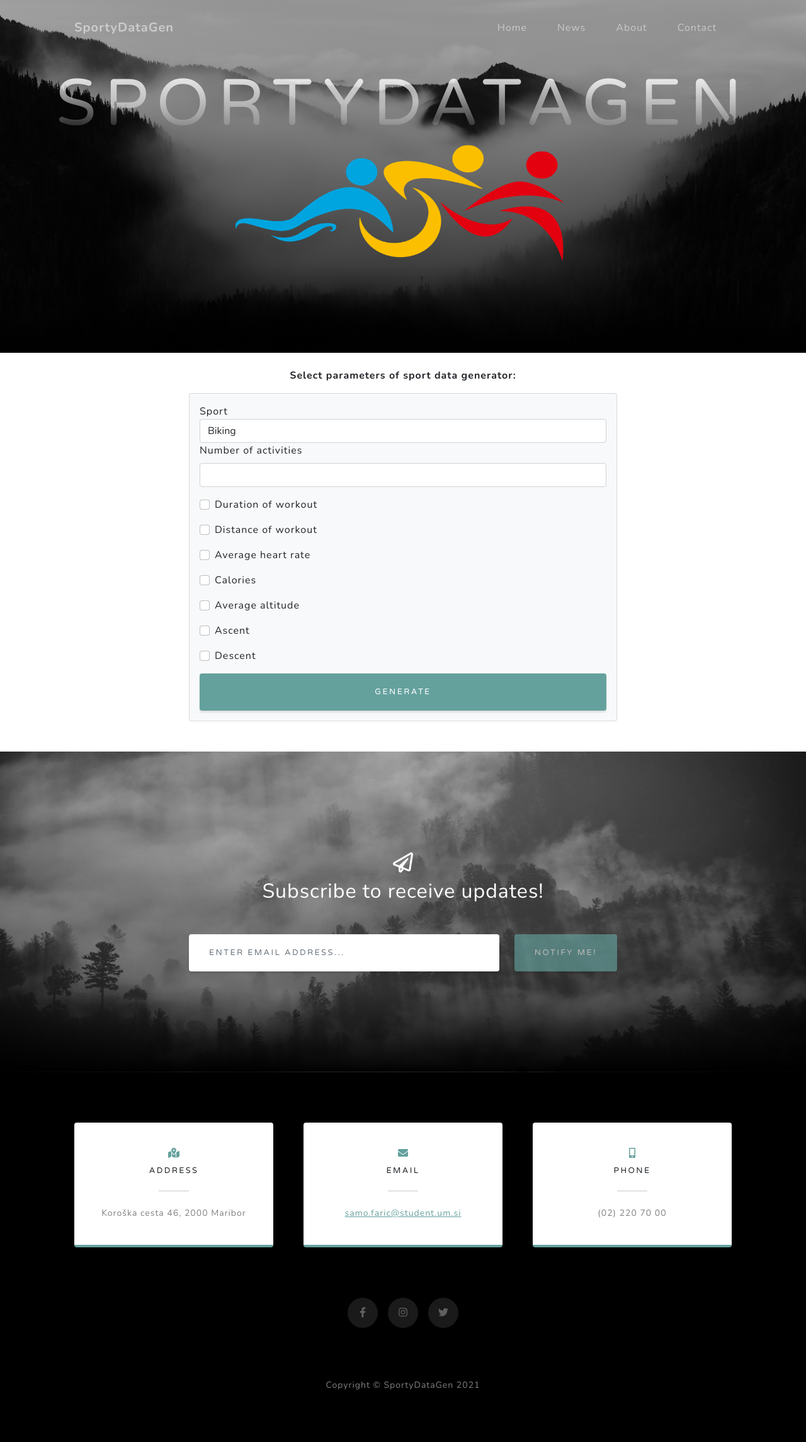
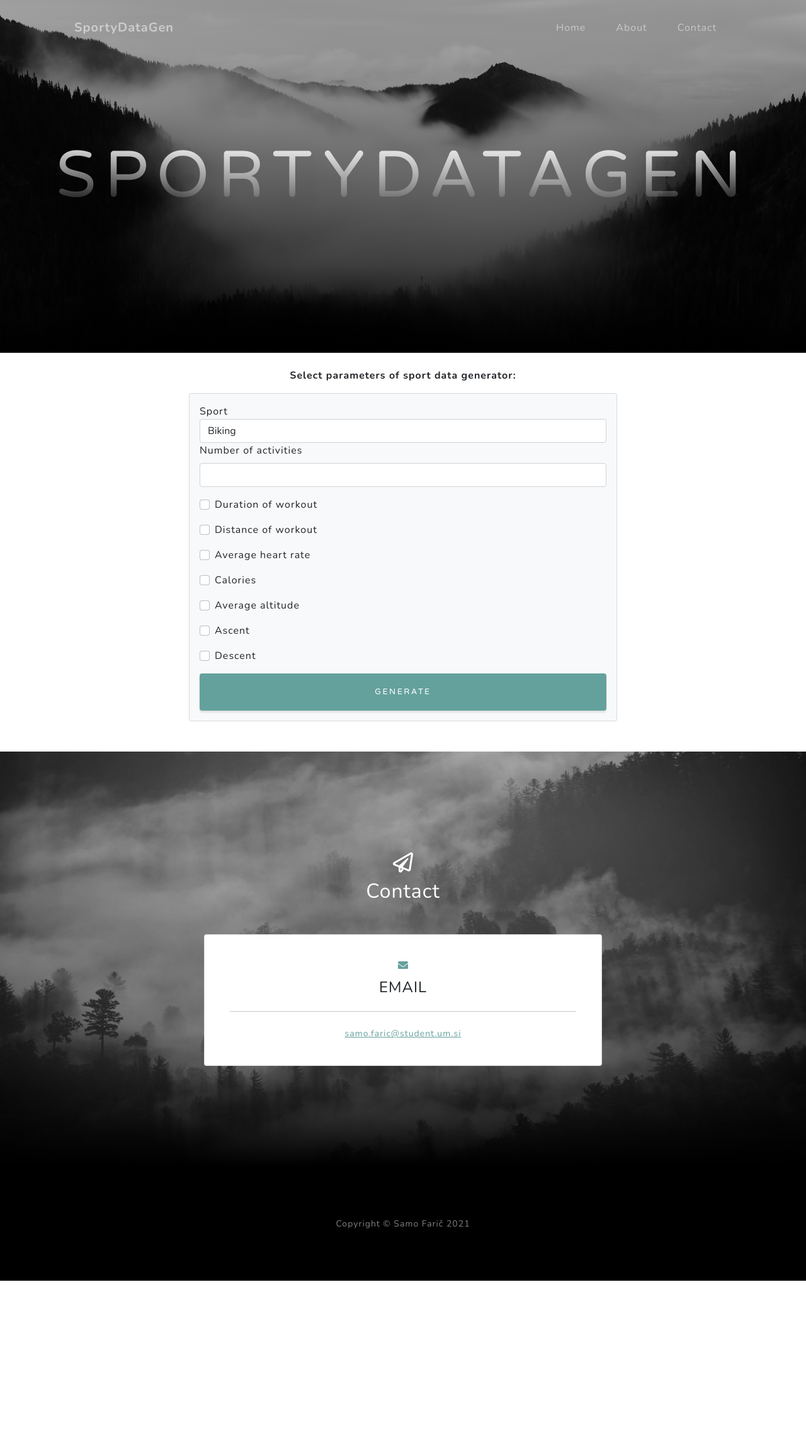
Before and after one commit to FaricSamo/SportyDataGen-App, a Flask app: page / in a window 1280 px wide. Shown: the whole page at 63% size. After the commit the page ends 2033 px from the top, so only its background shows below. Run offline with Flask 2, Linux system fonts and the light colour scheme; some libraries are stand-ins or nearby versions.

Commit message:
deleted needless components

```diff
--- a/app.py
+++ b/app.py
@@ -119,13 +119,5 @@ def home2():
 def about():
     return render_template("about.html", title="About")
 
-@app.route("/news")
-def news():
-    return render_template("news.html", title="News")
-
-@app.route("/addNews")
-def addNews():
-    return render_template("addNews.html", title="Add news")
-
 if __name__ == "__main__":
     app.run()
--- a/templates/index.html
+++ b/templates/index.html
@@ -31,7 +31,6 @@
             <div class="collapse navbar-collapse" id="navbarResponsive">
                 <ul class="navbar-nav ms-auto">
                     <li class="nav-item"><a class="nav-link" href="/home">Home</a></li>
-                    <li class="nav-item"><a class="nav-link" href="/news">News</a></li>
                     <li class="nav-item"><a class="nav-link" href="/about">About</a></li>
                     <li class="nav-item"><a class="nav-link" href="#signup">Contact</a></li>
                 </ul>
@@ -45,7 +44,6 @@
             <div class="d-flex justify-content-center">
                 <div class="text-center">
                     <h1 class="mx-auto my-0 text-uppercase">{{ title }}</h1>
-                    <img class="img-fluid" src="/static/assets/img/long-triathlon-murska-sobota-435040.png" style="width: 50%; height:60%" alt="..." />
                 </div>
             </div>
         </div>
@@ -59,62 +57,11 @@
             <div class="row gx-4 gx-lg-5">
                 <div class="col-md-10 col-lg-8 mx-auto text-center">
                     <i class="far fa-paper-plane fa-2x mb-2 text-white"></i>
-                    <h2 class="text-white mb-5">Subscribe to receive updates!</h2>
-                    <!-- * * * * * * * * * * * * * * *-->
-                    <!-- * * SB Forms Contact Form * *-->
-                    <!-- * * * * * * * * * * * * * * *-->
-                    <!-- This form is pre-integrated with SB Forms.-->
-                    <!-- To make this form functional, sign up at-->
-                    <!-- https://startbootstrap.com/solution/contact-forms-->
-                    <!-- to get an API token!-->
-                    <form class="form-signup" id="contactForm" data-sb-form-api-token="API_TOKEN">
-                        <!-- Email address input-->
-                        <div class="row input-group-newsletter">
-                            <div class="col"><input class="form-control" id="emailAddress" type="email" placeholder="Enter email address..." aria-label="Enter email address..." data-sb-validations="required,email" /></div>
-                            <div class="col-auto"><button class="btn btn-primary disabled" id="submitButton" type="submit">Notify Me!</button></div>
-                        </div>
-                        <div class="invalid-feedback mt-2" data-sb-feedback="emailAddress:required">An email is required.</div>
-                        <div class="invalid-feedback mt-2" data-sb-feedback="emailAddress:email">Email is not valid.</div>
-                        <!-- Submit success message-->
-                        <!---->
-                        <!-- This is what your users will see when the form-->
-                        <!-- has successfully submitted-->
-                        <div class="d-none" id="submitSuccessMessage">
-                            <div class="text-center mb-3 mt-2 text-white">
-                                <div class="fw-bolder">Form submission successful!</div>
-                                To activate this form, sign up at
-                                <br />
-                                <a href="https://startbootstrap.com/solution/contact-forms">https://startbootstrap.com/solution/contact-forms</a>
-                            </div>
-                        </div>
-                        <!-- Submit error message-->
-                        <!---->
-                        <!-- This is what your users will see when there is-->
-                        <!-- an error submitting the form-->
-                        <div class="d-none" id="submitErrorMessage">
-                            <div class="text-center text-danger mb-3 mt-2">Error sending message!</div>
-                        </div>
-                    </form>
-                </div>
-            </div>
-        </div>
-    </section>
+                    <h2 class="text-white mb-5">Contact</h2>
 
                     <!-- Contact-->
-    <section class="contact-section bg-black">
                         <div class="container px-4 px-lg-5">
                             <div class="row gx-4 gx-lg-5">
-                <div class="col-md-4 mb-3 mb-md-0">
-                    <div class="card py-4 h-100">
-                        <div class="card-body text-center">
-                            <i class="fas fa-map-marked-alt text-primary mb-2"></i>
-                            <h4 class="text-uppercase m-0">Address</h4>
-                            <hr class="my-4 mx-auto" />
-                            <div class="small text-black-50">Koroška cesta 46, 2000 Maribor</div>
-                        </div>
-                    </div>
-                </div>
-                <div class="col-md-4 mb-3 mb-md-0">
                                 <div class="card py-4 h-100">
                                     <div class="card-body text-center">
                                         <i class="fas fa-envelope text-primary mb-2"></i>
@@ -124,36 +71,21 @@
                                     </div>
                                 </div>
                             </div>
-                <div class="col-md-4 mb-3 mb-md-0">
-                    <div class="card py-4 h-100">
-                        <div class="card-body text-center">
-                            <i class="fas fa-mobile-alt text-primary mb-2"></i>
-                            <h4 class="text-uppercase m-0">Phone</h4>
-                            <hr class="my-4 mx-auto" />
-                            <div class="small text-black-50">(02) 220 70 00</div>
+                        </div>
+
                 </div>
             </div>
         </div>
-            </div>
-            <div class="social d-flex justify-content-center">
-                <a class="mx-2" href="https://www.facebook.com/"><i class="fab fa-facebook-f"></i></a>
-                <a class="mx-2" href="https://www.instagram.com/"><i class="fab fa-instagram"></i></a>
-                <a class="mx-2" href="https://twitter.com/"><i class="fab fa-twitter"></i></a>
-            </div>
-        </div>
     </section>
+
     <!-- Footer-->
     <footer class="footer bg-black small text-center text-white-50">
-        <div class="container px-4 px-lg-5">Copyright &copy; SportyDataGen 2021</div>
+        <div class="container px-4 px-lg-5">Copyright &copy; Samo Farič 2021</div>
     </footer>
     <!-- Bootstrap core JS-->
     <script src="https://cdn.jsdelivr.net/npm/bootstrap@5.0.2/dist/js/bootstrap.bundle.min.js"></script>
     <!-- Core theme JS-->
     <script src="static/js/scripts.js"></script>
-    <!-- * * * * * * * * * * * * * * * * * * * * * * * * * * * * * * * * * * * * * * * *-->
-    <!-- * *                               SB Forms JS                               * *-->
-    <!-- * * Activate your form at https://startbootstrap.com/solution/contact-forms * *-->
-    <!-- * * * * * * * * * * * * * * * * * * * * * * * * * * * * * * * * * * * * * * * *-->
     <script src="https://cdn.startbootstrap.com/sb-forms-latest.js"></script>
 </body>
 
```
Also changed, not shown: templates/addNews.html (deleted, +0 -28 lines), templates/news.html (deleted, +0 -47 lines). Lines whose indentation alone changed are shown as unchanged.
